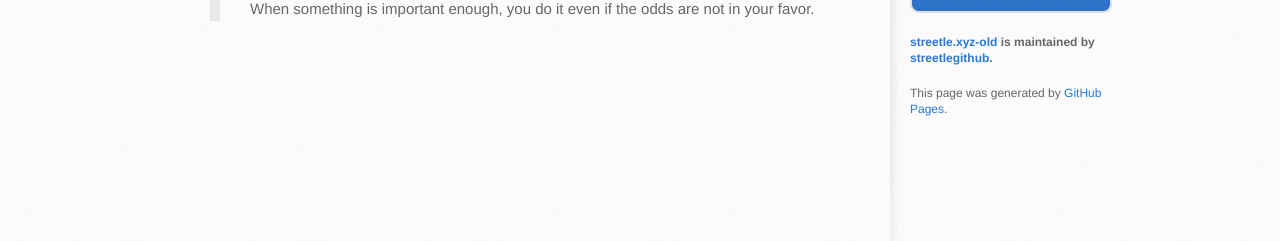
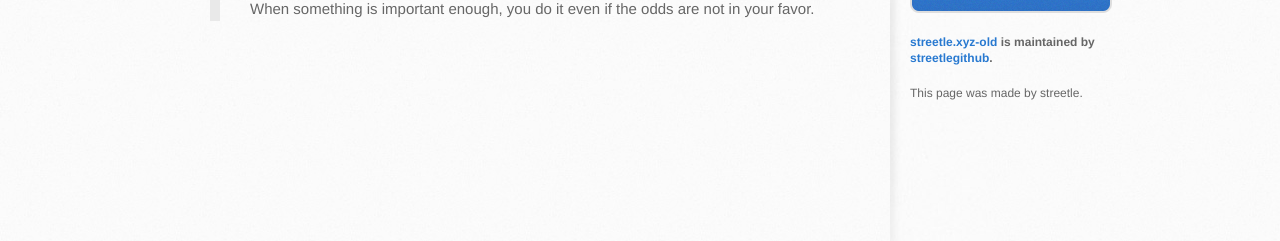
Before and after one commit to streetlegithub/streetle.xyz-old, a Jekyll site: the page built from index.md, in a window 1280 px wide. Shown: the part 397-638 px from the top of the page. Built offline with Jekyll 4.4.1, drawn with Linux system fonts in a browser that asks for light colours.

Commit message:
Update default.html

```diff
--- a/_layouts/default.html
+++ b/_layouts/default.html
@@ -54,7 +54,7 @@
             <p class="repo-owner"><a href="{{ site.github.repository_url }}">{{ site.github.repository_name }}</a> is maintained by <a href="{{ site.github.owner_url }}">{{ site.github.owner_name }}</a>.</p>
           {% endif %}
 
-          <p>This page was generated by <a href="https://pages.github.com">GitHub Pages</a>.</p>
+          <p>This page was made by streetle.</p>
         </aside>
       </div>
     </div>
```
